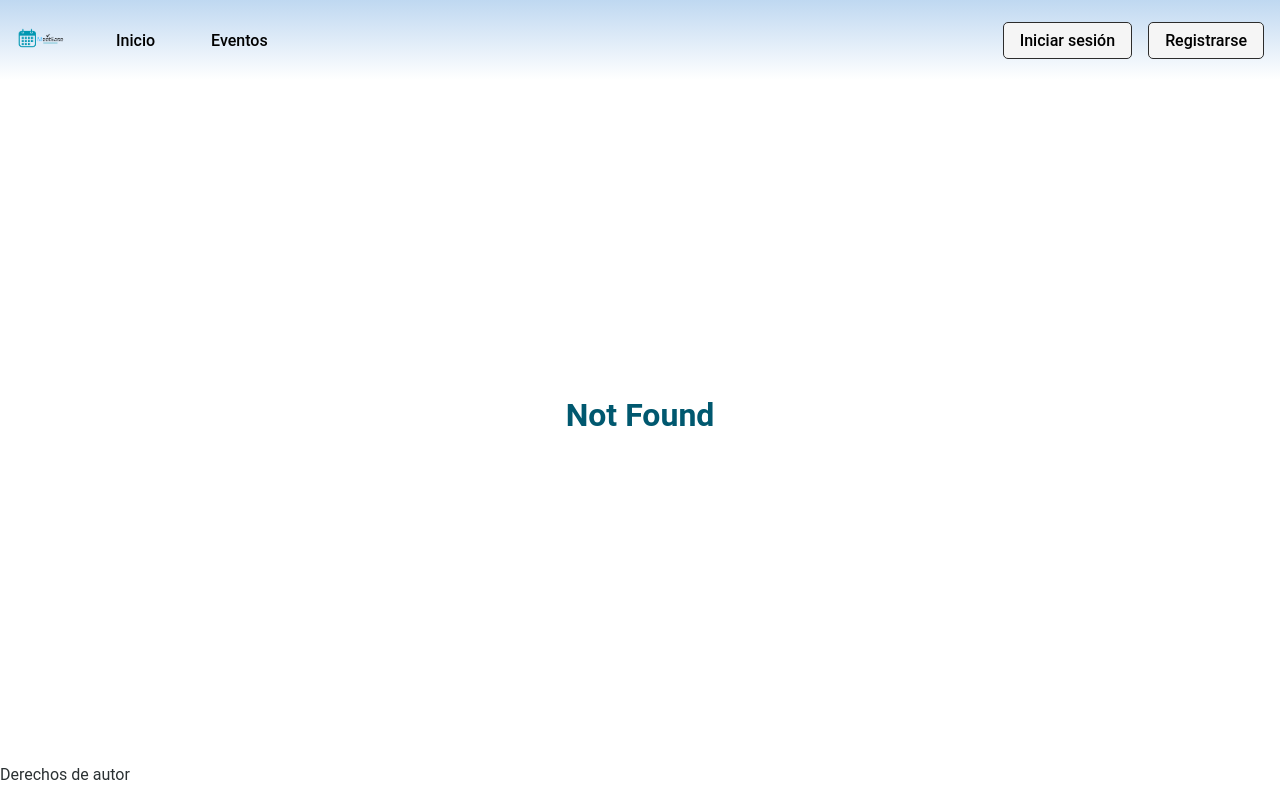
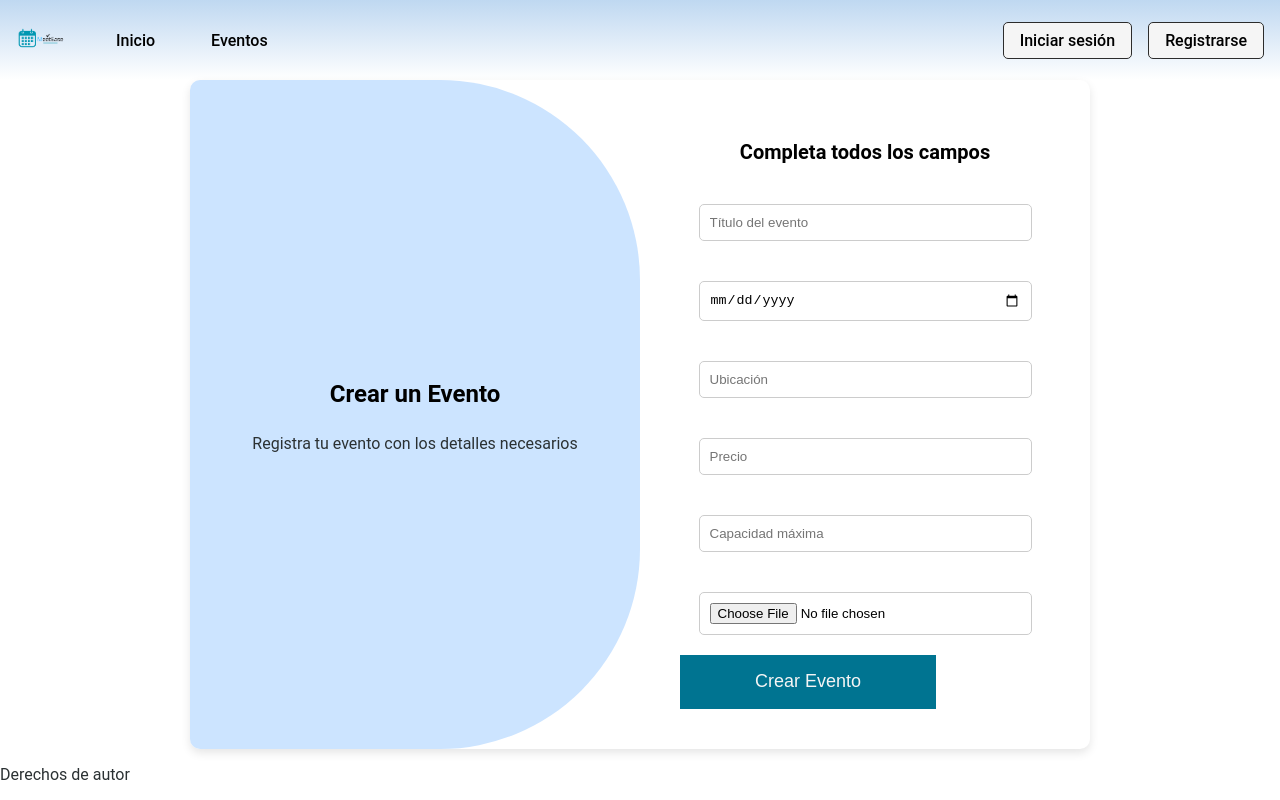
Before and after one commit to JuanR66803/meetease-Frontend, a React (Vite) app: page /event in a window 1280 px wide. Before the commit this address had no page. Built offline with nearby package versions, Linux system fonts and the light colour scheme.

Commit message:
Implementacion de crear eventos

```diff
--- a/src/layout/header/Header.jsx
+++ b/src/layout/header/Header.jsx
@@ -9,7 +9,7 @@ const Header = () => {
                 <NavLink className="enlace" to="/" end>
                     Inicio
                 </NavLink>
-                <NavLink className="enlace" to="/eventos" end>
+                <NavLink className="enlace" to="/event" end>
                     Eventos
                 </NavLink>
                 <div className="box-buttom">
--- a/src/main.jsx
+++ b/src/main.jsx
@@ -6,12 +6,15 @@ import Home from './pages/home/Home.jsx'
 import Layout from './layout/Layout.jsx'
 import SignIn from './pages/auth/sign-in/SignIn.jsx'
 import SignUp from './pages/auth/sign-up/SignUp.jsx'
+import Event from "./pages/events/event.jsx";
+
 
 createRoot(document.getElementById('root')).render(
   <BrowserRouter>
     <Layout>
       <Routes>
         <Route index path="/" element={<Home />} />
+        <Route path="event" element={<Event />} />
         <Route path="auth">
           <Route path="sign-in" element={<SignIn />} />
           <Route path="sign-up" element={<SignUp />} />
--- /dev/null
+++ b/src/pages/events/Event.css
@@ -0,0 +1,31 @@
+.event-container {
+    display: flex;
+    max-width: 900px;
+    margin: auto;
+    background: white;
+    border-radius: 10px;
+    overflow: hidden;
+    box-shadow: 0px 4px 10px rgba(0, 0, 0, 0.1);
+}
+
+.left-section {
+    flex: 1;
+    background: #cce4ff;
+    padding: 40px;
+    text-align: center;
+}
+
+.left-section h2 {
+    font-size: 24px;
+    margin-bottom: 10px;
+}
+
+.right-section {
+    flex: 1;
+    padding: 40px;
+}
+
+.right-section h2 {
+    font-size: 20px;
+    margin-bottom: 20px;
+}
--- /dev/null
+++ b/src/pages/events/Event.jsx
@@ -0,0 +1,20 @@
+import EventForm from "./eventForm";
+import "./Event.css";
+
+const Event = () => {
+    return (
+        <div className="event-container">
+            <div className="left-section">
+                <h2>Crear un Evento</h2>
+                <p>Registra tu evento con los detalles necesarios</p>
+            </div>
+
+            <div className="right-section">
+                <h2>Completa todos los campos</h2>
+                <EventForm />
+            </div>
+        </div>
+    );
+};
+
+export default Event;
--- /dev/null
+++ b/src/pages/events/EventForm.jsx
@@ -0,0 +1,72 @@
+import { useState } from "react";
+
+const API_BASE_URL =
+  process.env.NODE_ENV === "production"
+    ? "https://meetease-backend.vercel.app/register"
+    : "http://localhost:3000/api/events/register";
+
+const EventForm = () => {
+    const [formData, setFormData] = useState({
+        title: "",
+        date: "",
+        location: "",
+        price: "",
+        capacity: "",
+        image: null,
+    });
+
+    const [message, setMessage] = useState("");
+
+    const handleChange = (e) => {
+        const { name, value, type, files } = e.target;
+        setFormData({
+            ...formData,
+            [name]: type === "file" ? files[0] : value,
+        });
+    };
+
+    const handleSubmit = async (e) => {
+        e.preventDefault();
+        setMessage("");
+
+        const formDataToSend = new FormData();
+        Object.keys(formData).forEach((key) => {
+            if (key !== "image" || formData[key]) {  // 🔹 No incluir imagen si no hay archivo
+                formDataToSend.append(key, formData[key]);
+            }
+        });
+
+        try {
+            const response = await fetch(API_BASE_URL, {
+                method: "POST",
+                body: formDataToSend,
+            });
+
+            if (!response.ok) {
+                const errorData = await response.json();
+                throw new Error(errorData.message || "Error al crear el evento");
+            }
+
+            setMessage("Evento creado exitosamente 🎉");
+            setFormData({ title: "", date: "", location: "", price: "", capacity: "", image: null });
+        } catch (error) {
+            console.error("Error en la solicitud:", error);
+            setMessage(error.message);
+        }
+    };
+
+    return (
+        <form onSubmit={handleSubmit} className="event-form">
+            <input type="text" name="title" placeholder="Título del evento" value={formData.title} onChange={handleChange} required />
+            <input type="date" name="date" value={formData.date} onChange={handleChange} required />
+            <input type="text" name="location" placeholder="Ubicación" value={formData.location} onChange={handleChange} required />
+            <input type="number" name="price" placeholder="Precio" value={formData.price} onChange={handleChange} required />
+            <input type="number" name="capacity" placeholder="Capacidad máxima" value={formData.capacity} onChange={handleChange} required />
+            <input type="file" name="image" accept="image/*" onChange={handleChange} /> {/* 🔹 Quitamos `required` */}
+            <button type="submit" className="register-btn">Crear Evento</button>
+            {message && <p className="message">{message}</p>}
+        </form>
+    );
+};
+
+export default EventForm;
```
